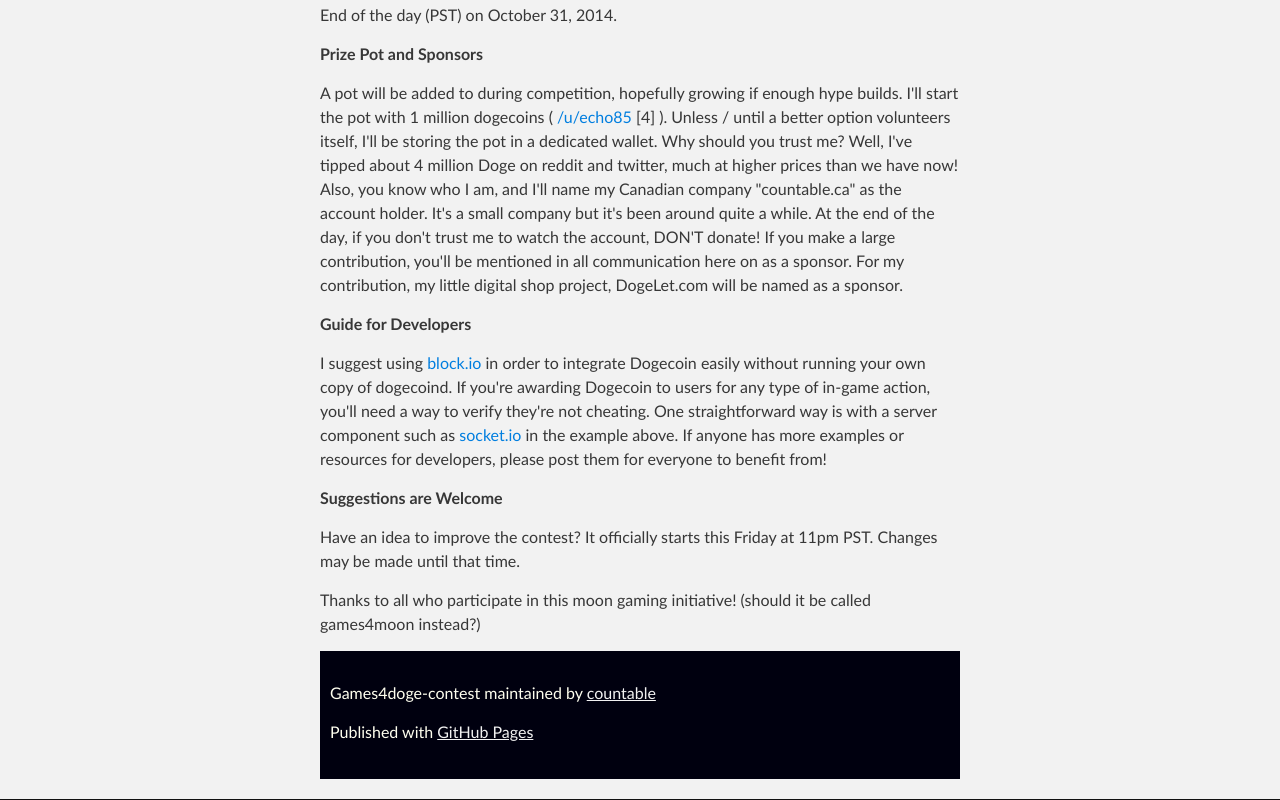
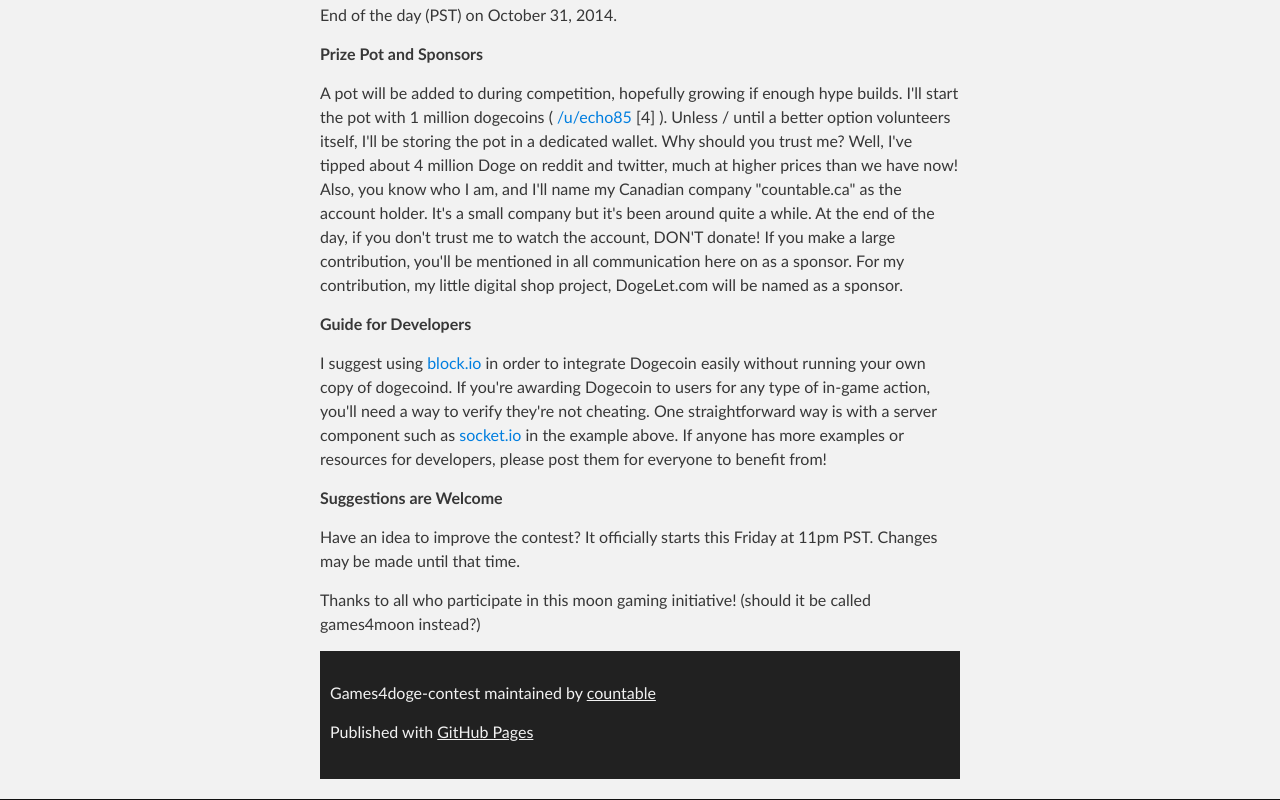
Before and after one commit to countable/games4doge-contest, a plain HTML site: page index.html in a window 1280 px wide. Shown: the part 1572-2372 px from the top of the page. Drawn offline with nearby package versions, Linux system fonts and the light colour scheme; no server answers.

Commit message:
undo stylesheet changes

```diff
--- a/stylesheets/stylesheet.css
+++ b/stylesheets/stylesheet.css
@@ -98,7 +98,7 @@ p {
 }
 
 footer p {
-  color: #fffff0;
+  color: #f2f2f2;
 }
 
 a {
@@ -363,7 +363,7 @@ Full-Width Styles
 }
 
 #footer_wrap {
-  background: #00000F;
+  background: #212121;
 }
 
 
```
